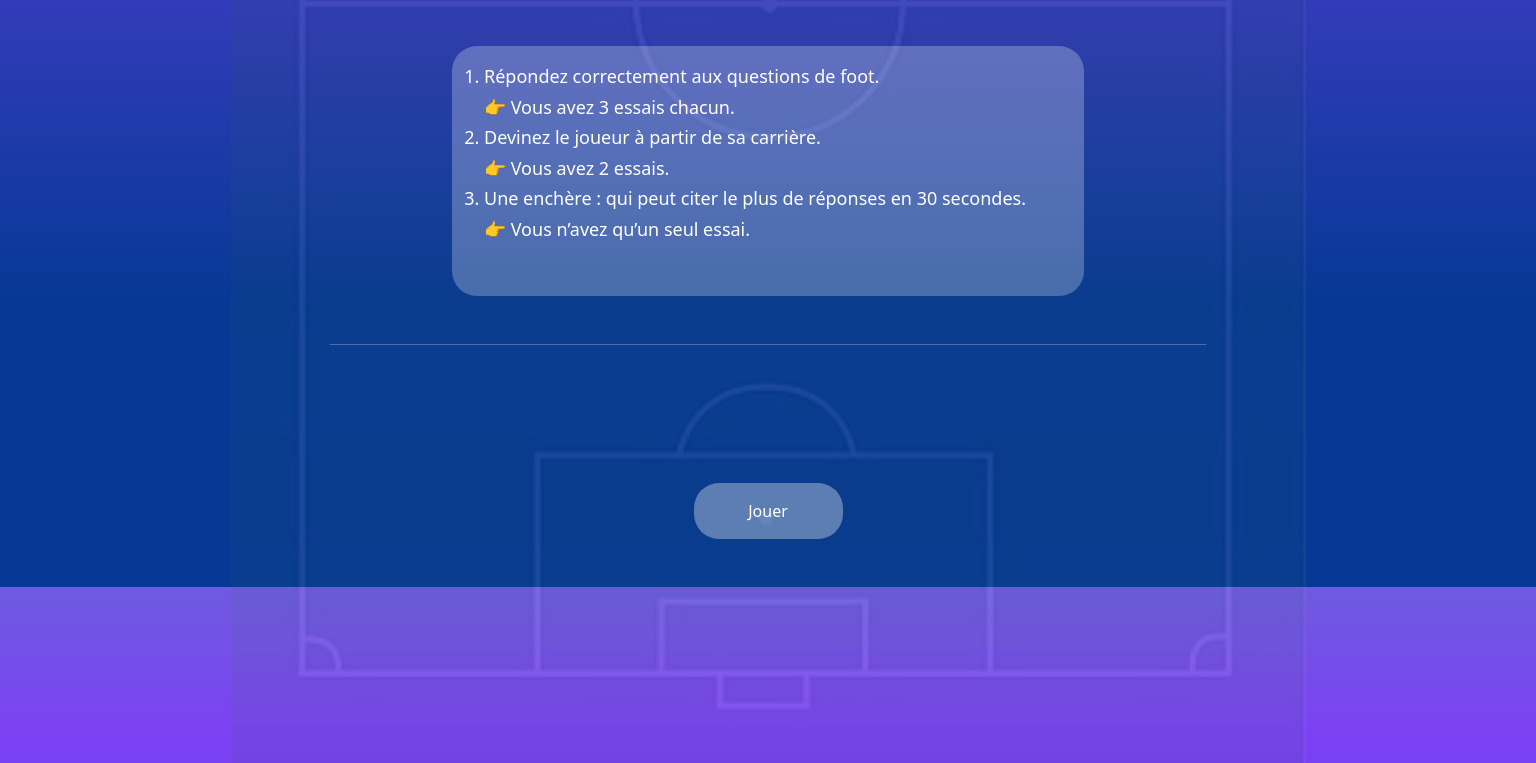
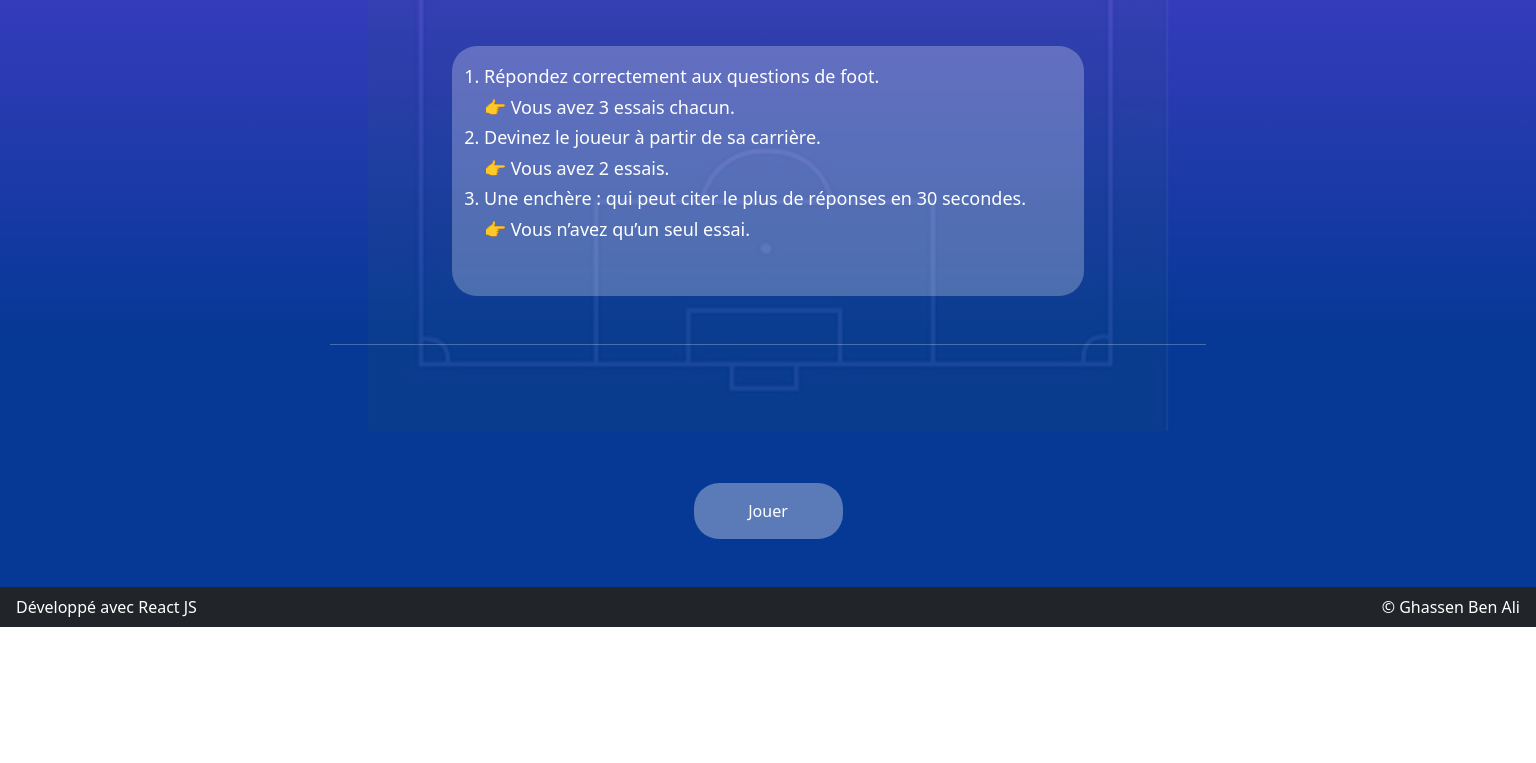
Before and after one commit to BenAliGhassen/DefiKoura, a React (Create React App) app: page / in a window 1536 px wide. Shown: the part 654-1417 px from the top of the page. After the commit the page ends 1281 px from the top, so only its background shows below. Built offline with nearby package versions, Linux system fonts and the light colour scheme.

Commit message:
landing pages Tweeks

```diff
--- /dev/null
+++ b/src/Components/FooterComponent/FooterComp.jsx
@@ -0,0 +1,12 @@
+import React from 'react'
+
+function FooterComp() {
+  return (
+    <div className="d-flex justify-content-between text-white px-3 py-2 bg-dark">
+      <p className="mb-0">Développé avec React JS</p>
+      <p className="mb-0">© Ghassen Ben Ali</p>
+    </div>
+  )
+}
+
+export default FooterComp
--- a/src/Components/StadeComponent/StadeCss.css
+++ b/src/Components/StadeComponent/StadeCss.css
@@ -14,3 +14,10 @@
     height: 100vw;
   }
 }
+
+
+@media (min-width : 1314px){
+  .stade{
+    height: 100vh;
+  }
+}
--- a/src/Pages/HomePages/Home.jsx
+++ b/src/Pages/HomePages/Home.jsx
@@ -4,6 +4,7 @@ import AboutComp from '../../Components/AboutComponent/AboutComp'
 import ReglesComp from '../../Components/ReglesComponent/ReglesComp'
 import StadeComp from '../../Components/StadeComponent/StadeComp'
 import ButtonComp from '../../Components/ButtonComponent/ButtonComp'
+import FooterComp from '../../Components/FooterComponent/FooterComp'
 
 function Home() {
   return (
@@ -13,6 +14,7 @@ function Home() {
         <ReglesComp/>
         <StadeComp/>
         <ButtonComp/>
+        <FooterComp/>
     </div>
   )
 }
```
Also changed, not shown: src/Components/FooterComponent/FooterCss.css (added).
